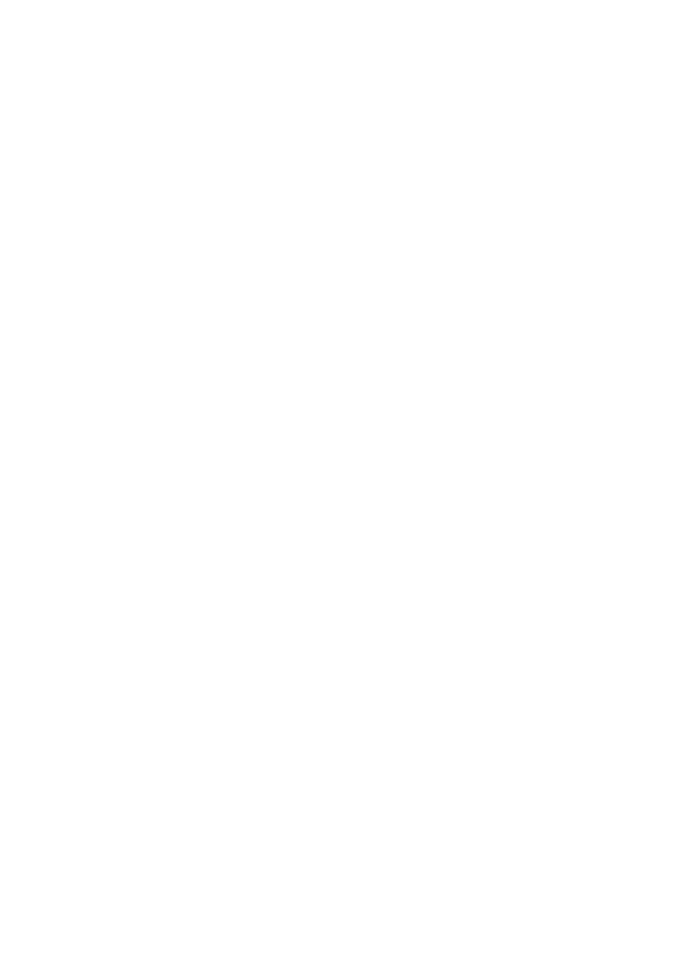
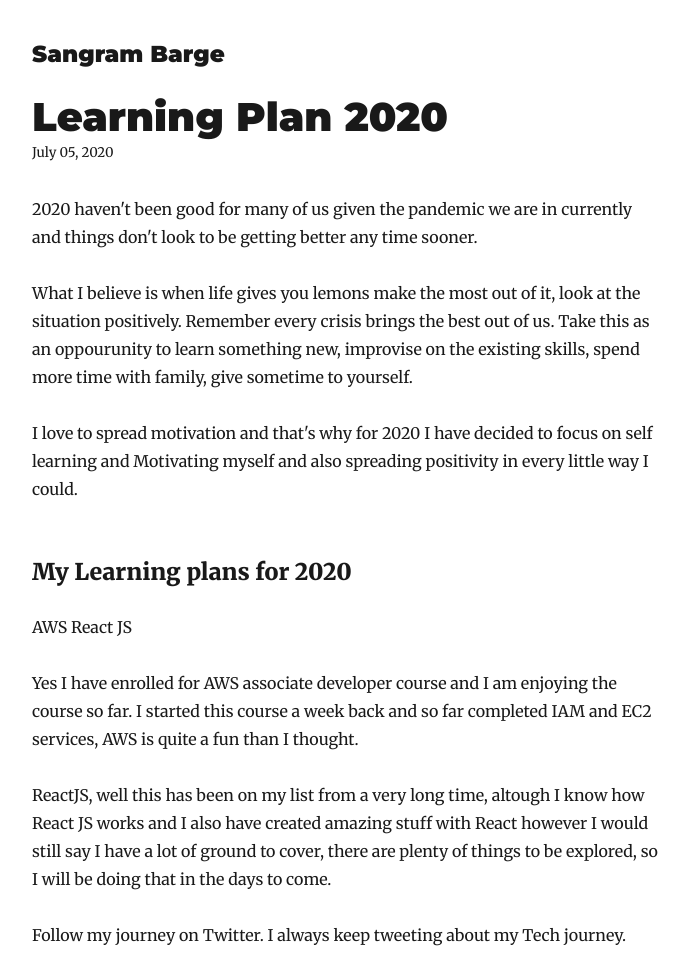
Before and after one commit to sangrambargetech/sangrambarge.com, a Gatsby site: page /Whats-next/ in a window 1280 px wide. Before the commit this address had no page. Shown: the top 953 px of the page, without its empty margins (293-982 px from the left). Before the commit the page ends 800 px from the top, so only its background shows below. Built offline with nearby package versions, Linux system fonts and the light colour scheme; Gatsby itself is replaced by a stand-in of ours; some packages are replaced by stand-ins of ours.

Commit message:
added new post

```diff
--- /dev/null
+++ b/content/blog/Whats-next/index.md
@@ -0,0 +1,28 @@
+---
+title: Learning Plan 2020
+date: "2020-07-05T22:12:03.284Z"
+description: "Get to know more what I plan on doing next"
+---
+
+2020 haven't been good for many of us given the pandemic we are in currently and things don't look to
+be getting better any time sooner.
+
+What I believe is when life gives you lemons make the most out of it, look at the situation positively.
+Remember every crisis brings the best out of us. Take this as an oppourunity to learn something new, improvise on the existing skills, spend
+more time with family, give sometime to yourself.
+
+I love to spread motivation and that's why for 2020 I have decided to focus on self learning and Motivating myself and also spreading
+positivity in every little way I could.
+
+### My Learning plans for 2020
+AWS
+React JS
+
+Yes I have enrolled for AWS associate developer course and I am enjoying the course so far. I started this course a week back and so far
+completed IAM and EC2 services, AWS is quite a fun than I thought.
+
+ReactJS, well this has been on my list from a very long time, altough I know how React JS works and I also have created amazing stuff with
+React however I would still say I have a lot of ground to cover, there are plenty of things to be explored, so I will be doing that in the
+days to come.
+
+Follow my journey on Twitter. I always keep tweeting about my Tech journey.
--- a/content/blog/hello-world/index.md
+++ b/content/blog/hello-world/index.md
@@ -1,6 +1,6 @@
 ---
 title: Hello World
-date: "2020-07-05T22:12:03.284Z"
+date: "2020-07-04T22:12:03.284Z"
 description: "Hello World"
 ---
 
```
Also changed, not shown: content/blog/Whats-next/salty_egg.jpg (added).
